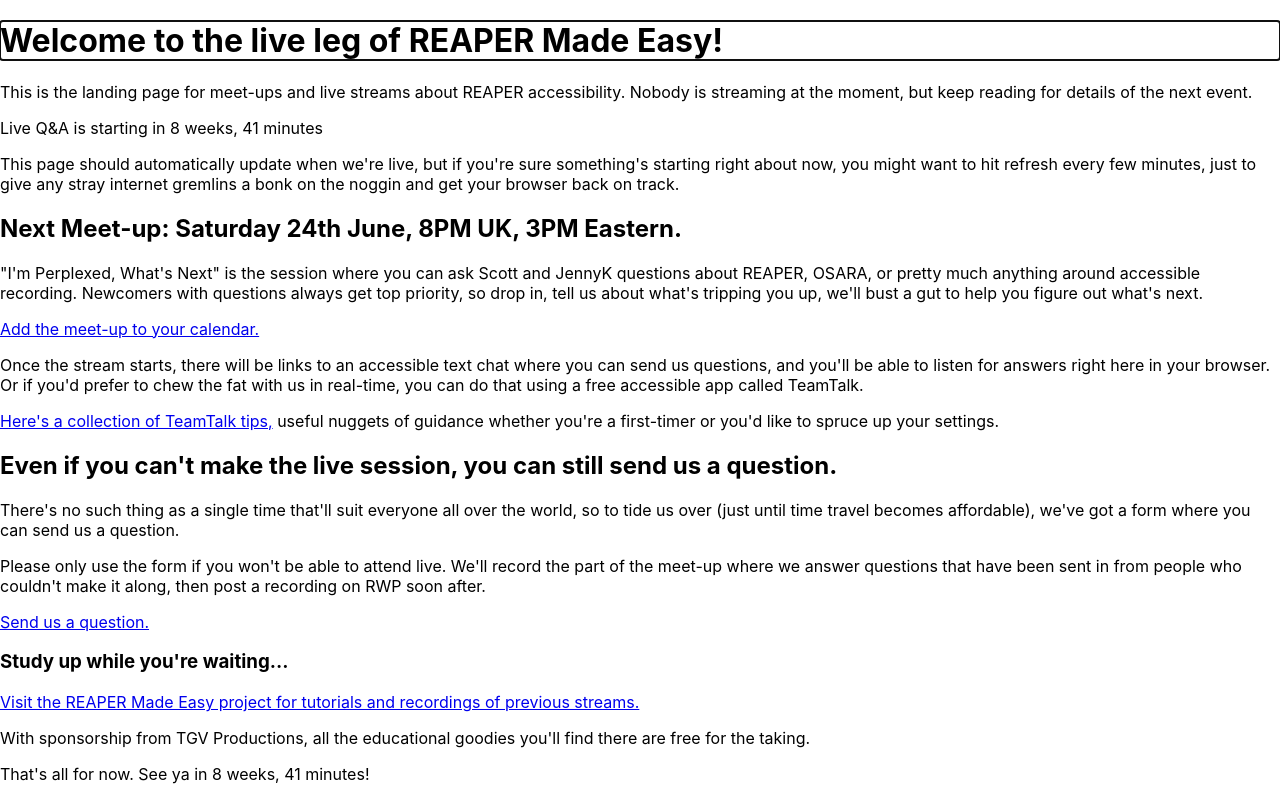
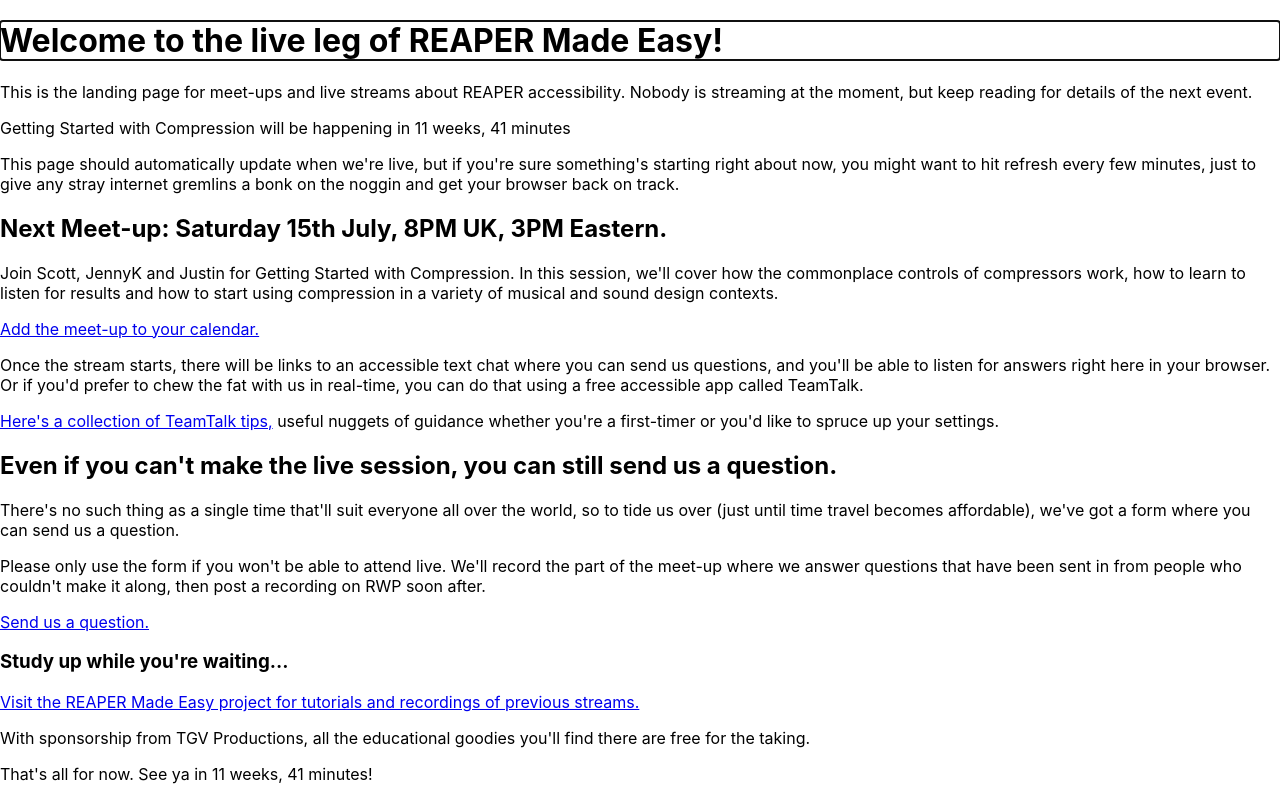
Before and after one commit to Timtam/reaper-stream-website, a React (Create React App) app: page / in a window 1280 px wide. Built offline with nearby package versions, Linux system fonts and the light colour scheme; no server answers.

Commit message:
Schedule Getting Started with Compression

```diff
--- a/src/Live.tsx
+++ b/src/Live.tsx
@@ -18,7 +18,7 @@ function Live({ ytUrl }: LiveProps) {
         We're online! All systems are go (so far as we know)
       </h1>
       <p>
-        "I'm Perplexed, What's Next" is running right now! Join us to ask questions big or small about REAPER, OSARA, or pretty much anything around accessible recording.
+        Getting Started with Compression is running right now!
 		</p>
       <p>
         Jumping by heading will move through the various ways you can get in on
--- a/src/Offline.tsx
+++ b/src/Offline.tsx
@@ -49,7 +49,7 @@ function Offline({ nextStream }: OfflineProps) {
       </p>
       {nextStream && countdown ? (
         <p>
-          Live Q&A is starting in{" "}
+          Getting Started with Compression will be happening in{" "}
           {humanizeDuration(countdown, {
             units: ["w", "d", "h", "m"],
             round: true,
@@ -64,9 +64,9 @@ function Offline({ nextStream }: OfflineProps) {
         hit refresh every few minutes, just to give any stray
         internet gremlins a bonk on the noggin and get your browser back on track.
       </p>
-      <h2>Next Meet-up: Saturday 24th June, 8PM UK, 3PM Eastern.</h2>
+      <h2>Next Meet-up: Saturday 15th July, 8PM UK, 3PM Eastern.</h2>
       <p>
-        "I'm Perplexed, What's Next" is the session where you can ask Scott and JennyK questions about REAPER, OSARA, or pretty much anything around accessible recording. Newcomers with questions always get top priority, so drop in, tell us about what's tripping you up, we'll bust a gut to help you figure out what's next.
+        Join Scott, JennyK and Justin for Getting Started with Compression. In this session, we'll cover how the commonplace controls of compressors work, how to learn to listen for results and how to start using compression in a variety of musical and sound design contexts.
       </p>
       <p>
         <a href="/REAPERMadeEasyMeet-ups.ics" target="_blank" rel="noreferrer">
--- a/src/config.json
+++ b/src/config.json
@@ -1,4 +1,4 @@
 {
-  "nextStream": "2023-06-24T20:00:00.000+01:00",
+  "nextStream": "2023-07-15T20:00:00.000+01:00",
   "ytUrl": "https://www.youtube.com/embed/5jf9ApIp7eA"
 }
```
Also changed, not shown: 1 other file (tests, documents, lock files or other folders).
